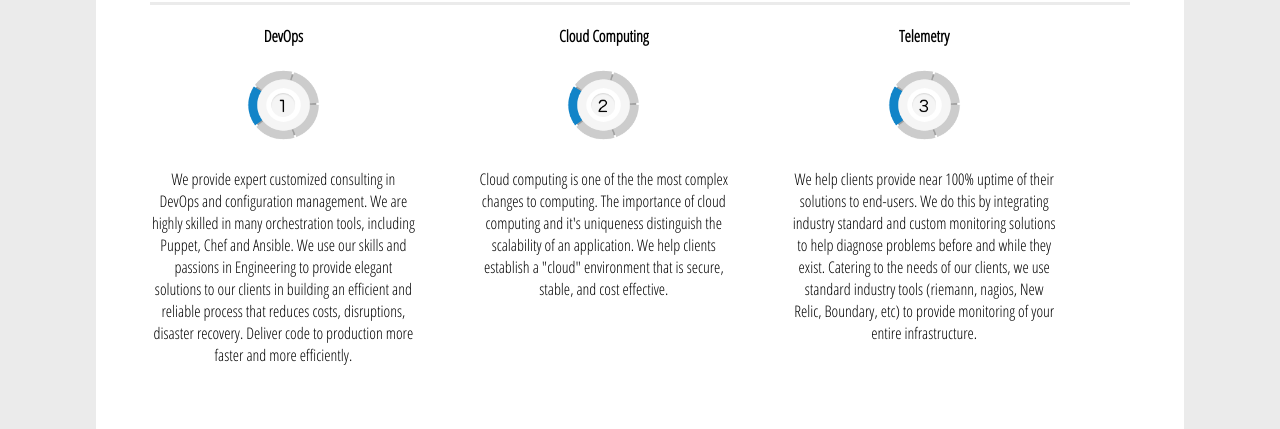
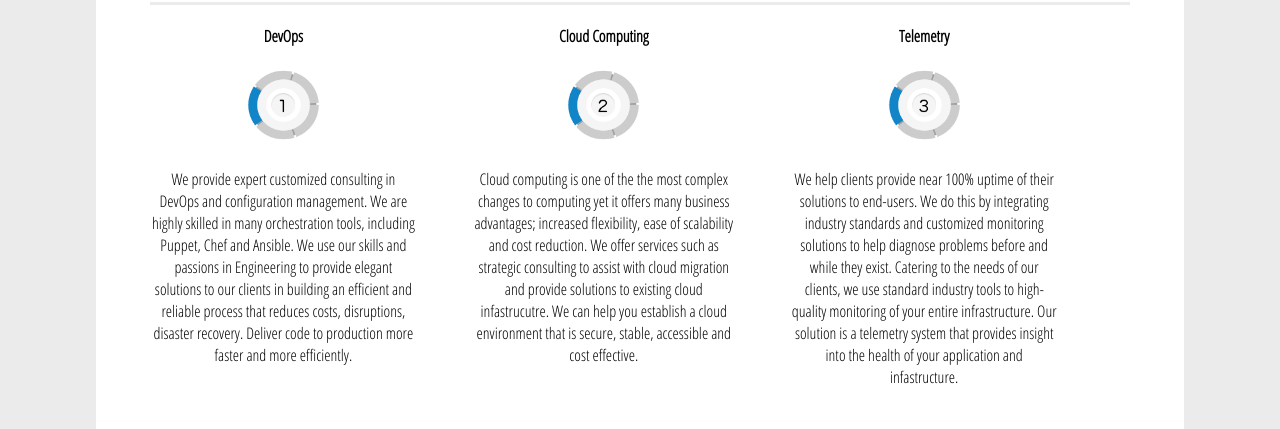
Before and after one commit to zanthos-inc/zanthos-inc.github.io, a plain HTML site: page as3/index.html in a window 1280 px wide. Shown: the part 523-952 px from the top of the page. Drawn offline with nearby package versions, Linux system fonts and the light colour scheme.

Commit message:
more content changes

```diff
--- a/as3/index.html
+++ b/as3/index.html
@@ -107,17 +107,17 @@
         <article class="center">
             <strong>Cloud Computing</strong><br>
             <img src="images/whatwedo2.png" alt="" class="header"><br class="clear">
-            Cloud computing is one of the the most complex changes to computing. The importance of
-            cloud computing and it's uniqueness distinguish the scalability of an application. We help clients establish
-            a "cloud" environment that is secure, stable, and cost effective.<br><br><br><br><br>
+            Cloud computing is one of the the most complex changes to computing yet it offers many business advantages; increased flexibility,
+			ease of scalability and cost reduction.  We offer services such as strategic consulting to assist with cloud migration and provide solutions
+			to existing cloud infastrucutre.  We can help you establish a cloud environment that is secure, stable, accessible and cost effective.<br><br><br><br><br>
         </article>
         <article class="center">
             <strong>Telemetry</strong><br>
             <img src="images/whatwedo3.png" alt="" class="header"><br class="clear">
             We help clients provide near 100% uptime of their solutions to end-users. We do this by integrating industry
-            standard and custom monitoring solutions to help diagnose problems before and while they exist. Catering to
-            the needs of our clients, we use standard industry tools (riemann, nagios, New Relic, Boundary, etc) to
-            provide monitoring of your entire infrastructure.
+            standards and customized monitoring solutions to help diagnose problems before and while they exist. Catering to
+            the needs of our clients, we use standard industry tools to high-quality monitoring of your entire infrastructure.
+			Our solution is a telemetry system that provides insight into the health of your application and infastructure.
         </article>
         <br class="clear">
     </div>
@@ -141,11 +141,15 @@
 		The zanthos team will work to design, configure, and implment solutions that is the perfect fit for your company.  In the end, our
 		In the end, our goal is to provide unique and valuable experience for each and every client.
     </div>
+
+	TEMP BIOS SECTION BELOW:
+
     <footer></footer>
     <br class="clear">
     <br>
     <br>
 </section>
+
 
 <section id="contact">
 
```
